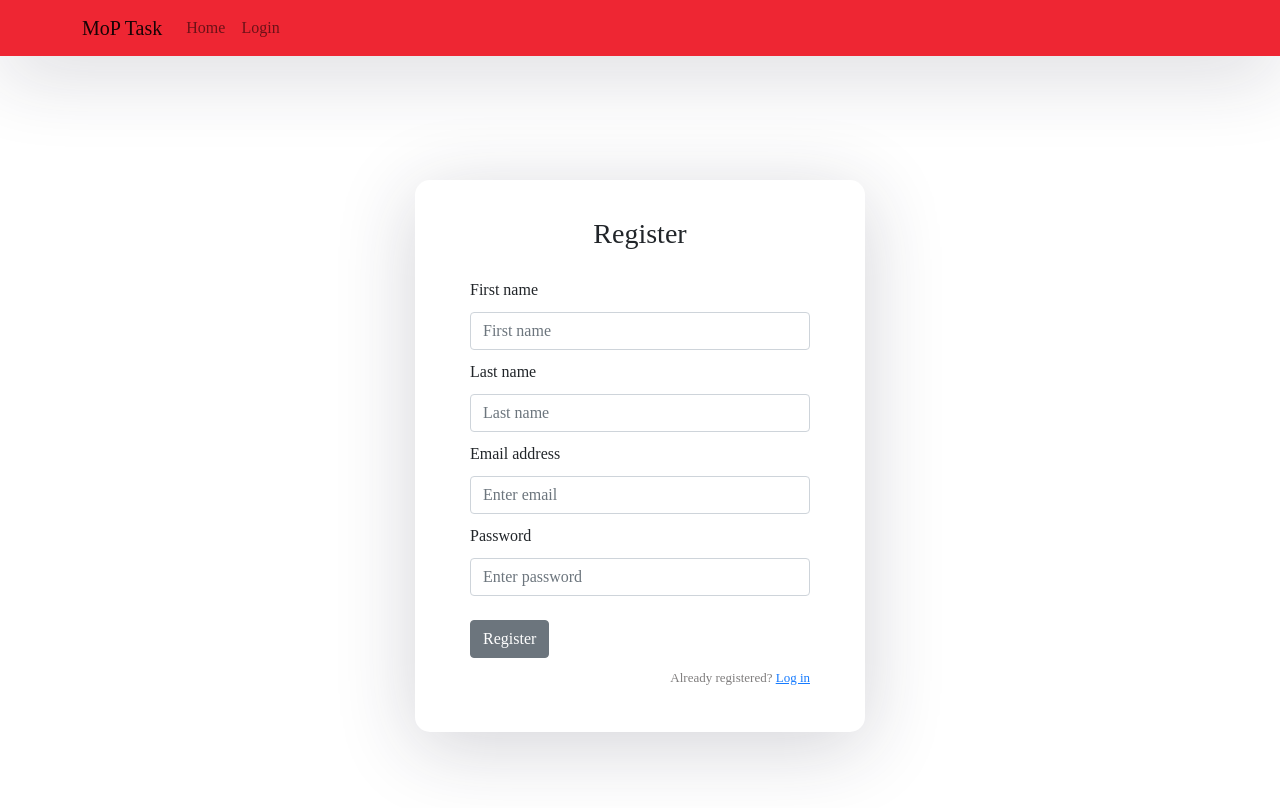
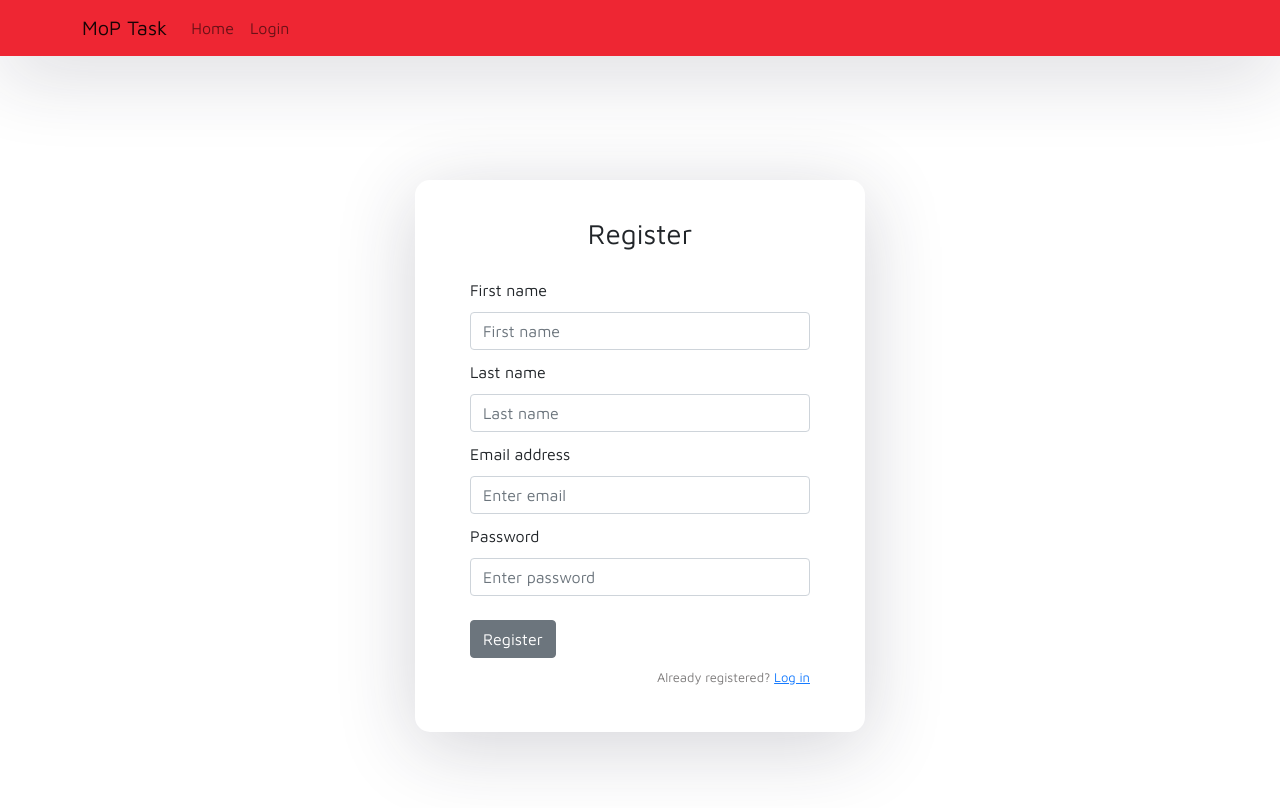
Before and after one commit to hkolos1/MoP-Task, a React (Create React App) app: page /register in a window 1280 px wide. Shown: the top 808 px of the page. Built offline with nearby package versions, Linux system fonts and the light colour scheme.

Commit message:
Maven Pro fix

```diff
--- a/src/App.css
+++ b/src/App.css
@@ -1,5 +1,7 @@
+@import url('https://fonts.googleapis.com/css2?family=Maven+Pro:wght@100;200;400&display=swap');
 .App {
   text-align: center;
+  font-family: 'Maven Pro';
 }
 
 .App-logo {
--- a/src/Components/HomePage/homepage.css
+++ b/src/Components/HomePage/homepage.css
@@ -1,5 +1,5 @@
 body {
-    font-family: 'Roboto Light', sans-serif;
+    font-family: 'Maven Pro';
 }
 .container{
     width: 120%;
--- a/src/index.css
+++ b/src/index.css
@@ -1,4 +1,3 @@
-@import url('https://fonts.googleapis.com/css2?family=Roboto:wght@100;200;400&display=swap');
 * {
   box-sizing: border-box;
 }
@@ -7,7 +6,7 @@
   min-height: 100vh;
   display: flex;
   font-weight: 400;
-  font-family: 'Roboto Light', sans-serif;
+  font-family: 'Maven Pro';
   background: #ffffff;
 }
 
```
